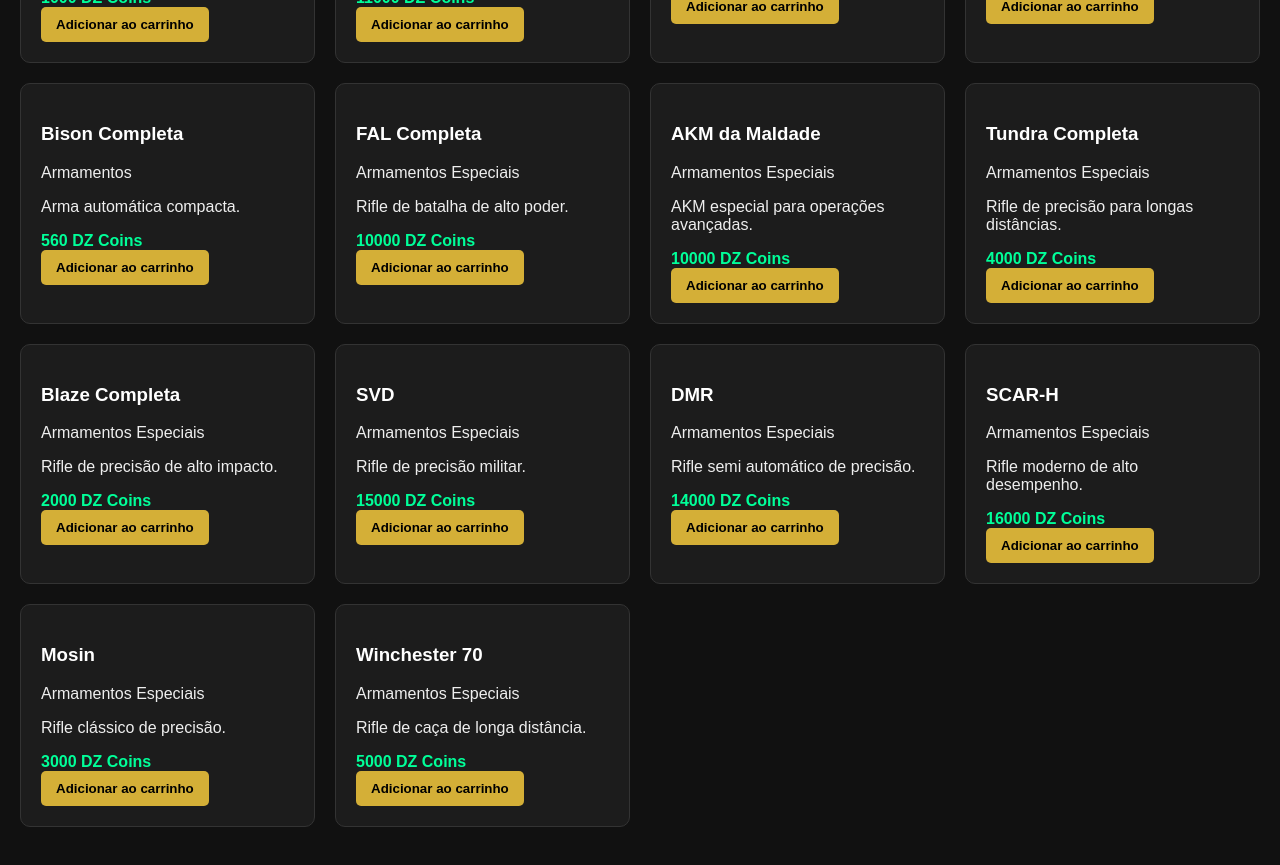
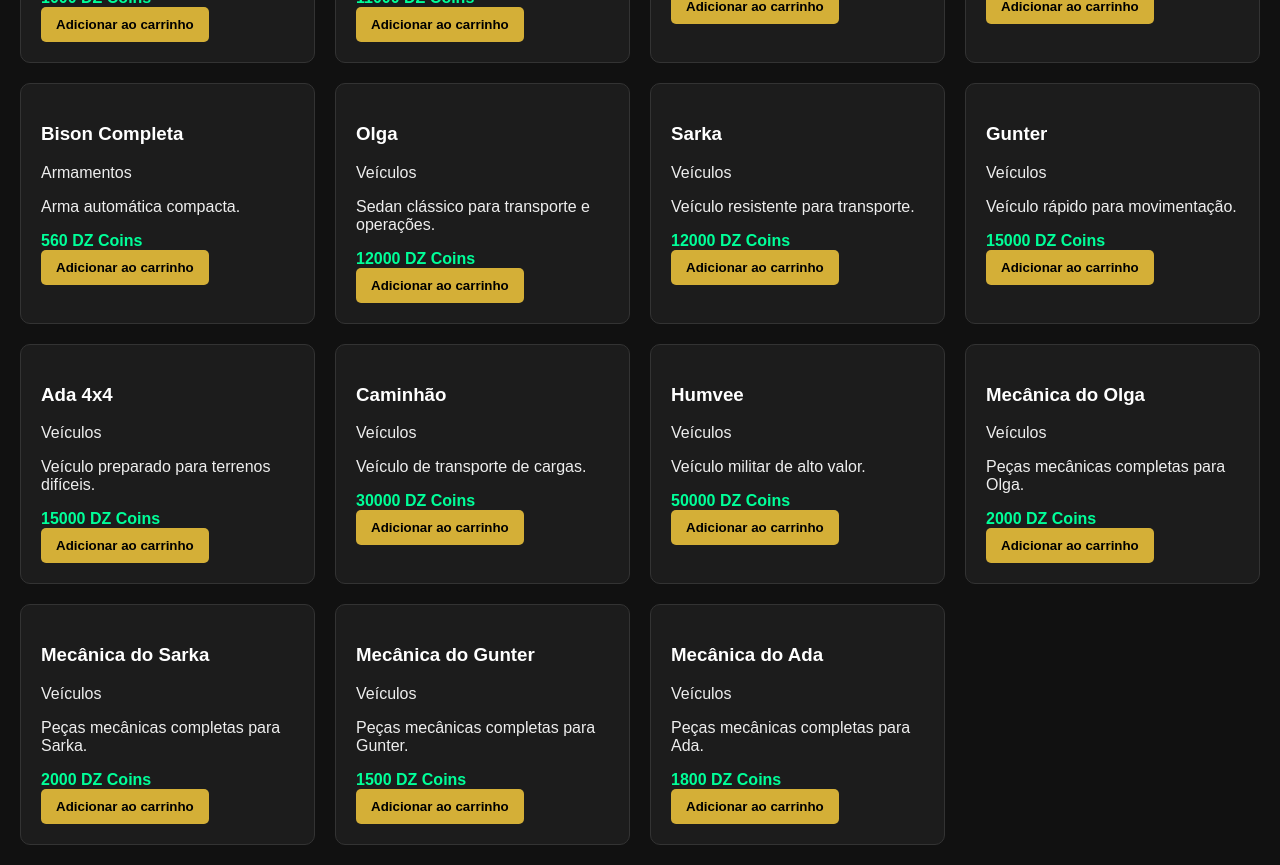
Before and after one commit to testejogo535598-tech/Distrito-Zero, a React (Vite) app: page / in a window 1280 px wide. Shown: the part 580-1445 px from the top of the page. Built offline with nearby package versions, Linux system fonts and the light colour scheme.

Commit message:
Update produtos.js

```diff
--- a/src/produtos.js
+++ b/src/produtos.js
@@ -34,68 +34,77 @@
     preco: 560,
     descricao: "Arma automática compacta."
   },
+
   {
-    id: 6,
-    nome: "FAL Completa",
-    categoria: "Armamentos Especiais",
-    preco: 10000,
-    descricao: "Rifle de batalha de alto poder."
+    id: 15,
+    nome: "Olga",
+    categoria: "Veículos",
+    preco: 12000,
+    descricao: "Sedan clássico para transporte e operações."
   },
   {
-    id: 7,
-    nome: "AKM da Maldade",
-    categoria: "Armamentos Especiais",
-    preco: 10000,
-    descricao: "AKM especial para operações avançadas."
+    id: 16,
+    nome: "Sarka",
+    categoria: "Veículos",
+    preco: 12000,
+    descricao: "Veículo resistente para transporte."
   },
   {
-    id: 8,
-    nome: "Tundra Completa",
-    categoria: "Armamentos Especiais",
-    preco: 4000,
-    descricao: "Rifle de precisão para longas distâncias."
+    id: 17,
+    nome: "Gunter",
+    categoria: "Veículos",
+    preco: 15000,
+    descricao: "Veículo rápido para movimentação."
   },
   {
-    id: 9,
-    nome: "Blaze Completa",
-    categoria: "Armamentos Especiais",
-    preco: 2000,
-    descricao: "Rifle de precisão de alto impacto."
+    id: 18,
+    nome: "Ada 4x4",
+    categoria: "Veículos",
+    preco: 15000,
+    descricao: "Veículo preparado para terrenos difíceis."
   },
   {
-    id: 10,
-    nome: "SVD",
-    categoria: "Armamentos Especiais",
-    preco: 15000,
-    descricao: "Rifle de precisão militar."
+    id: 19,
+    nome: "Caminhão",
+    categoria: "Veículos",
+    preco: 30000,
+    descricao: "Veículo de transporte de cargas."
   },
   {
-    id: 11,
-    nome: "DMR",
-    categoria: "Armamentos Especiais",
-    preco: 14000,
-    descricao: "Rifle semi automático de precisão."
+    id: 20,
+    nome: "Humvee",
+    categoria: "Veículos",
+    preco: 50000,
+    descricao: "Veículo militar de alto valor."
+  },
+
+  {
+    id: 21,
+    nome: "Mecânica do Olga",
+    categoria: "Veículos",
+    preco: 2000,
+    descricao: "Peças mecânicas completas para Olga."
   },
   {
-    id: 12,
-    nome: "SCAR-H",
-    categoria: "Armamentos Especiais",
-    preco: 16000,
-    descricao: "Rifle moderno de alto desempenho."
+    id: 22,
+    nome: "Mecânica do Sarka",
+    categoria: "Veículos",
+    preco: 2000,
+    descricao: "Peças mecânicas completas para Sarka."
   },
   {
-    id: 13,
-    nome: "Mosin",
-    categoria: "Armamentos Especiais",
-    preco: 3000,
-    descricao: "Rifle clássico de precisão."
+    id: 23,
+    nome: "Mecânica do Gunter",
+    categoria: "Veículos",
+    preco: 1500,
+    descricao: "Peças mecânicas completas para Gunter."
   },
   {
-    id: 14,
-    nome: "Winchester 70",
-    categoria: "Armamentos Especiais",
-    preco: 5000,
-    descricao: "Rifle de caça de longa distância."
+    id: 24,
+    nome: "Mecânica do Ada",
+    categoria: "Veículos",
+    preco: 1800,
+    descricao: "Peças mecânicas completas para Ada."
   }
 ];
 
```
